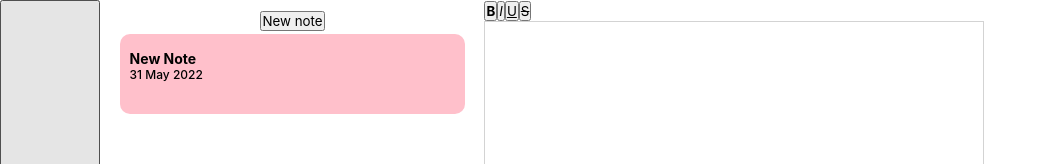
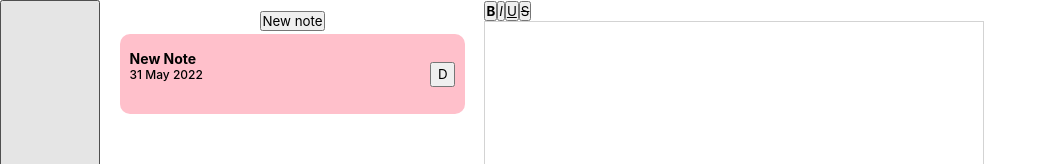
Before and after one commit to agiemza/notepad, a React (Create React App) app: page / in a window 1280 px wide. Both pictures are taken after a click on the button "New note". Shown: the top 164 px of the page, without its empty margins (0-1047 px from the left). Built offline with nearby package versions, Linux system fonts and the light colour scheme.

Commit message:
Note delete added

```diff
--- a/src/App.js
+++ b/src/App.js
@@ -22,15 +22,13 @@ export default function App() {
         if (notes.length > 1) {
             const previousActive = document.querySelector(".activeNote")
             previousActive && previousActive.classList.remove("activeNote")
-            document.getElementById(currentNoteID).classList.add("activeNote")
 
-            document.getElementById(currentNoteID).classList.add("activeNote")
+            currentNoteID && document.getElementById(currentNoteID).classList.add("activeNote")
             const currentNote = notes.find(note => note.id === currentNoteID)
-            document.getElementById("textArea").innerHTML = currentNote.content
+            updateTextarea(currentNote.content)
 
-        }  else if (notes.length == 1) {
-
-            document.getElementById(currentNoteID).classList.add("activeNote")
+        } else if (notes.length == 1) {
+            currentNoteID && document.getElementById(currentNoteID).classList.add("activeNote")
         }
 
     }, [currentNoteID])
@@ -126,18 +124,36 @@ export default function App() {
         }
         setNotes(prevState => [newNote, ...prevState])
         setCurrentNoteID(newNoteID)
+        updateTextarea(newNote.content)
     }
 
     function changeNote(note) {
         setCurrentNoteID(note.id)
-        document.getElementById("textArea").innerHTML = note.content
+        updateTextarea(note.content)
     }
 
+    function deleteNote(note) {
+        setNotes(prevState => {
+            const newState = []
+            prevState.map(item => item.id !== note.id && newState.push(item))
+            if (newState.length > 0) {
+                setCurrentNoteID(newState[0].id)
+                updateTextarea(newState[0].content)
+            } else {
+                setCurrentNoteID(false)
+                updateTextarea()
+            }
+            return newState
+        })
+    }
+
+    function updateTextarea(content) {
+        content ? document.getElementById("textArea").innerHTML = content : document.getElementById("textArea").innerHTML = ""
+    }
+
+
     function handleTest() {
-        // console.log(localStorage.getItem("notes"))
         console.log(currentNoteID)
-        const sth = notes.find(note => note.id === currentNoteID)
-        console.log(sth.content)
     }
 
     return (
@@ -148,6 +164,7 @@ export default function App() {
                     createNewNote={createNewNote}
                     changeNote={changeNote}
                     notes={notes}
+                    deleteNote={deleteNote}
                 />
             </div>
             <div className="notepad-container">
--- a/src/components/Noteslist.js
+++ b/src/components/Noteslist.js
@@ -1,4 +1,4 @@
-export default function Noteslist({ createNewNote, changeNote, notes }) {
+export default function Noteslist({ createNewNote, changeNote, notes, deleteNote }) {
 
     function displayNoteList() {
         return notes.map(note => {
@@ -20,6 +20,10 @@ export default function Noteslist({ createNewNote, changeNote, notes }) {
                         <div className="note-card-description" dangerouslySetInnerHTML={{ __html: note.content.slice(0, 50) }}>
                         </div>
                     </div>
+                    <button className="delete-button" onClick={(e) => {
+                        e.stopPropagation()
+                        deleteNote(note)
+                    }}>D</button>
                 </div>
             )
         })
--- a/src/style.css
+++ b/src/style.css
@@ -27,6 +27,7 @@
 }
 
 .note-card {
+    position: relative;
     width: 95%;
     min-height: 80px;
     height: 80px;
@@ -70,7 +71,12 @@
     width: 100%;
     height: 16px;
 }
-
+.delete-button {
+    position: absolute;
+    width: 25px;
+    height: 25px;
+    right: 10px;
+}
 .textArea {
     width: 500px;
     height: 500px;
```
